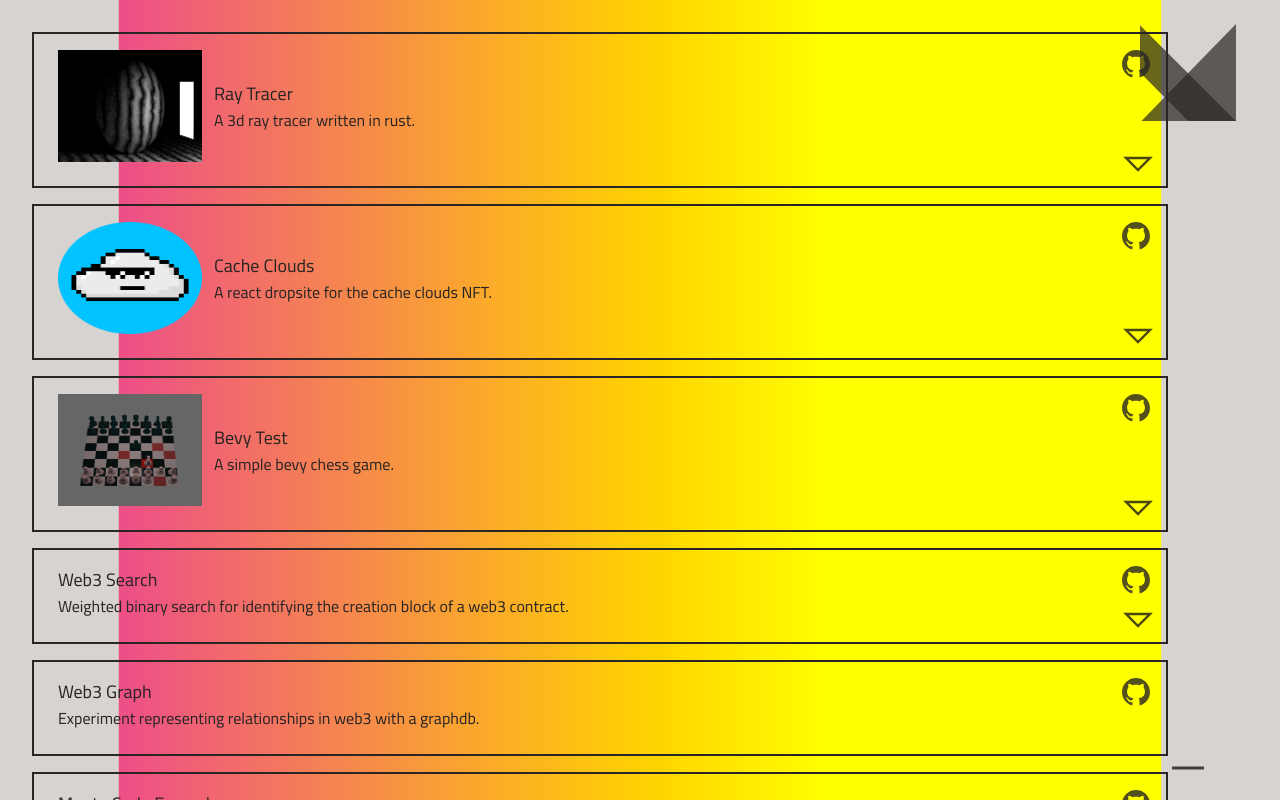
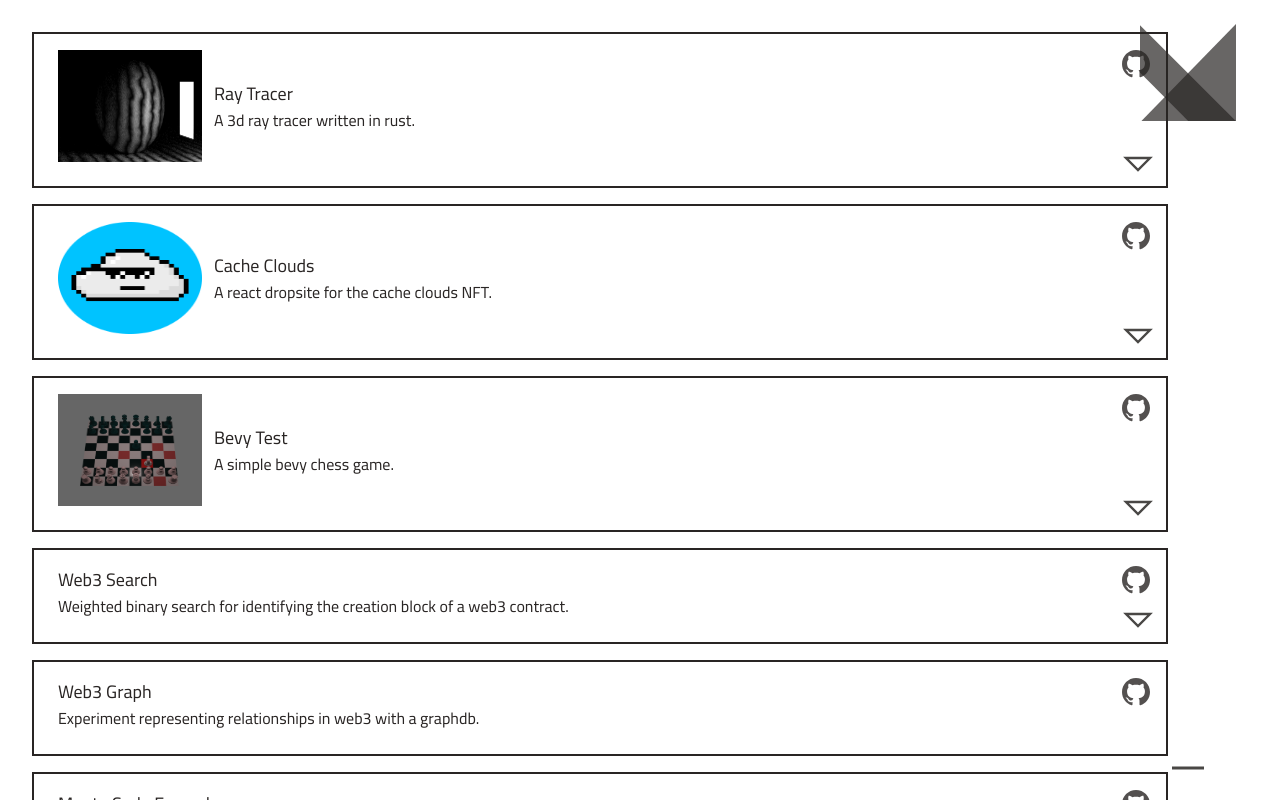
Before and after one commit to jdilla52/portfolio, a Next.js app: page /projects in a window 1280 px wide. Built offline with nearby package versions, Linux system fonts and the light colour scheme; a web font is replaced by a local one.

Commit message:
add todo

```diff
--- a/src/pages/_app.tsx
+++ b/src/pages/_app.tsx
@@ -11,7 +11,7 @@ const MyApp: AppType = ({Component, pageProps}) => {
 
     return (
         <>
-            <Scene className='pointer-events-none'/>
+            {/*<Scene className='pointer-events-none'/>*/}
             <Component {...pageProps} >
             </Component>
         </>
--- a/src/pages/projects.tsx
+++ b/src/pages/projects.tsx
@@ -9,7 +9,6 @@ export type Section = {
     title: string | null,
     details: string,
     image: string | null,
-
     link: string | null,
 
 }
@@ -17,10 +16,8 @@ export type Section = {
 export type Project = {
     name: string,
     description: string,
-
     link: string | null,
     thumb: string | null,
-
     sections: Array<Section> | null,
 }
 
```
Also changed, not shown: 1 other file (tests, documents, lock files or other folders).
